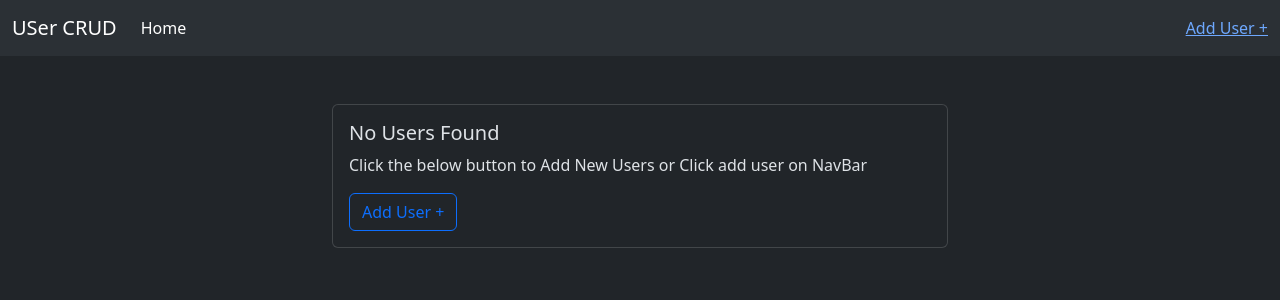
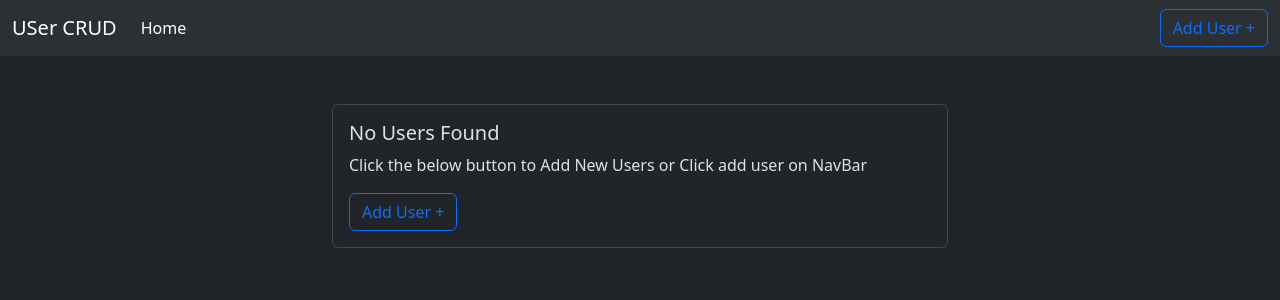
Before and after one commit to Mahadev234/User-CRUD-Django, a Django app: page / in a window 1280 px wide. Shown: the top 300 px of the page. Run offline with Django 5.2, Linux system fonts and the light colour scheme; data that the repository does not hold is empty.

Commit message:
refactor: Update "Add User" button style in navbar.html

```diff
--- a/interface/templates/navbar.html
+++ b/interface/templates/navbar.html
@@ -14,7 +14,7 @@
                 </li>
             </ul>
             <div class="d-flex">
-                <a href="http://127.0.0.1:8000/add/" class="btn-outline-primary">
+                <a href="http://127.0.0.1:8000/add/" class="btn btn-outline-primary">
                     Add User +
                 </a>
             </div>
```
